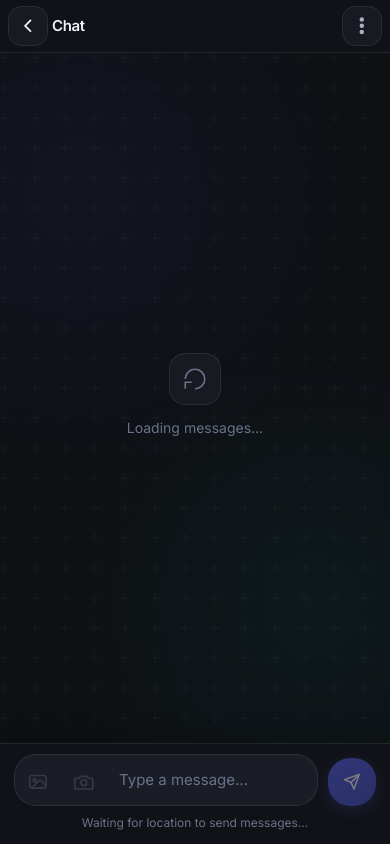
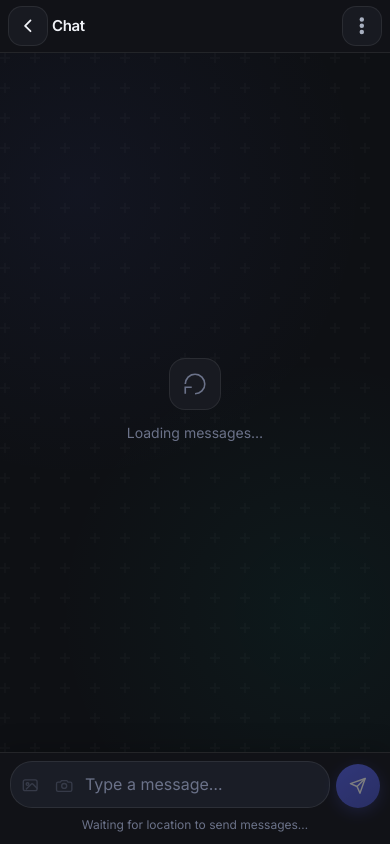
Before and after one commit to includebubble003-web/Bubblle, a Django app: page /bubble/00000000-0000-0000-0000-000000000001/ in a window 390 px wide. Run offline with Django 5.2, Linux system fonts and the light colour scheme; tables that the repository leaves empty hold one stand-in row (values such as "Sample post"); some libraries are stand-ins or nearby versions.

Commit message:
UI change chat area

```diff
--- a/static/css/chat.css
+++ b/static/css/chat.css
@@ -1210,7 +1210,7 @@
 
 .composer-form {
   display: flex;
-  gap: 10px;
+  gap: 8px;
   align-items: flex-end;
 }
 
@@ -1218,9 +1218,9 @@
   flex: 1;
   display: flex;
   align-items: flex-end;
-  gap: 8px;
+  gap: 0;
   min-width: 0;
-  padding: 4px 6px 4px 4px;
+  padding: 2px 10px 2px 2px;
   border-radius: var(--radius-xl);
   background: var(--bg-input);
   border: 1px solid var(--border);
@@ -1232,15 +1232,37 @@
   box-shadow: 0 0 0 3px var(--accent-soft);
 }
 
+.composer-media-group {
+  display: flex;
+  align-items: center;
+  flex-shrink: 0;
+  gap: 0;
+  padding-left: 2px;
+}
+
 .composer-media-btn {
-  width: 38px;
-  height: 38px;
-  border-radius: 12px;
+  display: inline-flex;
+  align-items: center;
+  justify-content: center;
+  width: 36px;
+  height: 40px;
+  min-width: 36px;
+  padding: 0;
   border: none;
+  border-radius: 10px;
   background: transparent;
   color: var(--text-muted);
+  cursor: pointer;
+  flex-shrink: 0;
   box-shadow: none;
   transition: background 0.18s, color 0.18s, transform 0.12s;
+  -webkit-tap-highlight-color: transparent;
+  touch-action: manipulation;
+}
+
+.icon-composer-media {
+  width: 1.25rem;
+  height: 1.25rem;
 }
 
 .composer-media-btn--gallery:hover:not(:disabled) {
@@ -1259,6 +1281,7 @@
 
 .composer-media-btn:disabled {
   opacity: 0.35;
+  cursor: not-allowed;
 }
 
 .composer-input-row textarea,
@@ -1266,7 +1289,7 @@
   flex: 1;
   min-width: 0;
   width: 100%;
-  padding: 10px 8px;
+  padding: 10px 4px 10px 6px;
   margin: 0;
   border: none;
   background: transparent;
@@ -1481,14 +1504,45 @@
     max-width: 100%;
   }
 
+  .composer-form {
+    gap: 6px;
+  }
+
   .composer-form .btn-send {
-    min-width: 48px;
-    width: 48px;
+    min-width: 44px;
+    width: 44px;
+    min-height: 44px;
+    height: 44px;
     padding: 0;
   }
 
   .composer-form .btn-send-label {
     display: none;
+  }
+
+  .composer-input-row {
+    padding: 2px 8px 2px 0;
+  }
+
+  .composer-media-btn {
+    width: 34px;
+    min-width: 34px;
+    height: 38px;
+  }
+
+  .icon-composer-media {
+    width: 1.15rem;
+    height: 1.15rem;
+  }
+
+  .composer-input-row textarea,
+  .composer-input-row .chat-input {
+    padding: 9px 2px 9px 4px;
+    font-size: 1rem;
+  }
+
+  .chat-composer {
+    padding: 8px 10px calc(10px + env(safe-area-inset-bottom));
   }
 
   .msg-bubble-inner {
--- a/templates/chat_shell.html
+++ b/templates/chat_shell.html
@@ -287,12 +287,14 @@
       </div>
       <form id="chat-form" class="composer-form">
         <div class="composer-input-row">
-          <button type="button" class="btn-icon composer-media-btn composer-media-btn--gallery" id="btn-image-gallery" title="Upload photo" aria-label="Upload photo" disabled>
-            <svg class="icon icon-md" viewBox="0 0 24 24" fill="none" stroke="currentColor" stroke-width="1.75" stroke-linecap="round" stroke-linejoin="round" aria-hidden="true"><rect x="3" y="5" width="18" height="14" rx="2.5"/><circle cx="8.5" cy="10.5" r="1.75"/><path d="M21 16l-5.2-5.2a1.8 1.8 0 0 0-2.5 0L7 17"/></svg>
-          </button>
-          <button type="button" class="btn-icon composer-media-btn composer-media-btn--camera" id="btn-image-camera" title="Take photo" aria-label="Take photo" disabled>
-            <svg class="icon icon-md" viewBox="0 0 24 24" fill="none" stroke="currentColor" stroke-width="1.75" stroke-linecap="round" stroke-linejoin="round" aria-hidden="true"><path d="M4 8h3l1.5-2h7L17 8h3a2 2 0 0 1 2 2v8a2 2 0 0 1-2 2H4a2 2 0 0 1-2-2v-8a2 2 0 0 1 2-2z"/><circle cx="12" cy="13" r="3.25"/></svg>
-          </button>
+          <div class="composer-media-group" aria-label="Attach media">
+            <button type="button" class="composer-media-btn composer-media-btn--gallery" id="btn-image-gallery" title="Upload photo" aria-label="Upload photo" disabled>
+              <svg class="icon icon-composer-media" viewBox="0 0 24 24" fill="none" stroke="currentColor" stroke-width="1.75" stroke-linecap="round" stroke-linejoin="round" aria-hidden="true"><rect x="3" y="5" width="18" height="14" rx="2.5"/><circle cx="8.5" cy="10.5" r="1.75"/><path d="M21 16l-5.2-5.2a1.8 1.8 0 0 0-2.5 0L7 17"/></svg>
+            </button>
+            <button type="button" class="composer-media-btn composer-media-btn--camera" id="btn-image-camera" title="Take photo" aria-label="Take photo" disabled>
+              <svg class="icon icon-composer-media" viewBox="0 0 24 24" fill="none" stroke="currentColor" stroke-width="1.75" stroke-linecap="round" stroke-linejoin="round" aria-hidden="true"><path d="M4 8h3l1.5-2h7L17 8h3a2 2 0 0 1 2 2v8a2 2 0 0 1-2 2H4a2 2 0 0 1-2-2v-8a2 2 0 0 1 2-2z"/><circle cx="12" cy="13" r="3.25"/></svg>
+            </button>
+          </div>
           <textarea id="chat-input" class="chat-input" rows="1" autocomplete="off" maxlength="2000" placeholder="Type a message…" disabled aria-label="Message"></textarea>
         </div>
         <button class="btn btn-primary btn-send" type="button" id="btn-send" disabled aria-label="Send message">
```
